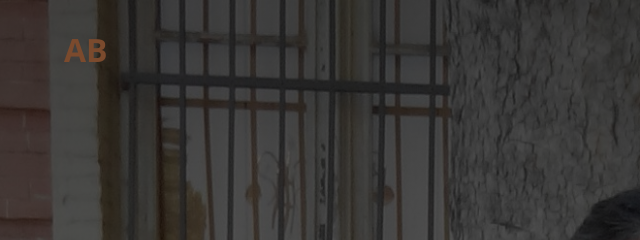
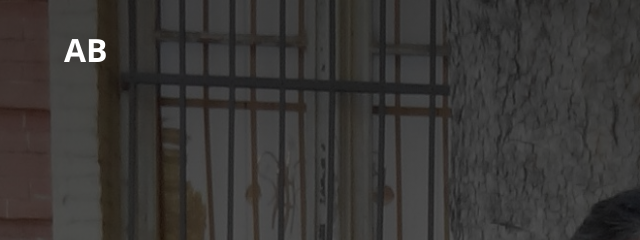
Before and after one commit to javidanbayram/adil-bayramov, a plain HTML site: page index.html in a window 1280 px wide. Shown: the top 240 px of the page, 0-640 px from the left. Drawn offline with Linux system fonts and the light colour scheme.

Commit message:
Logo color updated

```diff
--- a/index.html
+++ b/index.html
@@ -61,7 +61,7 @@
         }
 
         .logo span {
-            color: var(--primary-color);
+            color: white;
         }
 
         .logo img {
```
